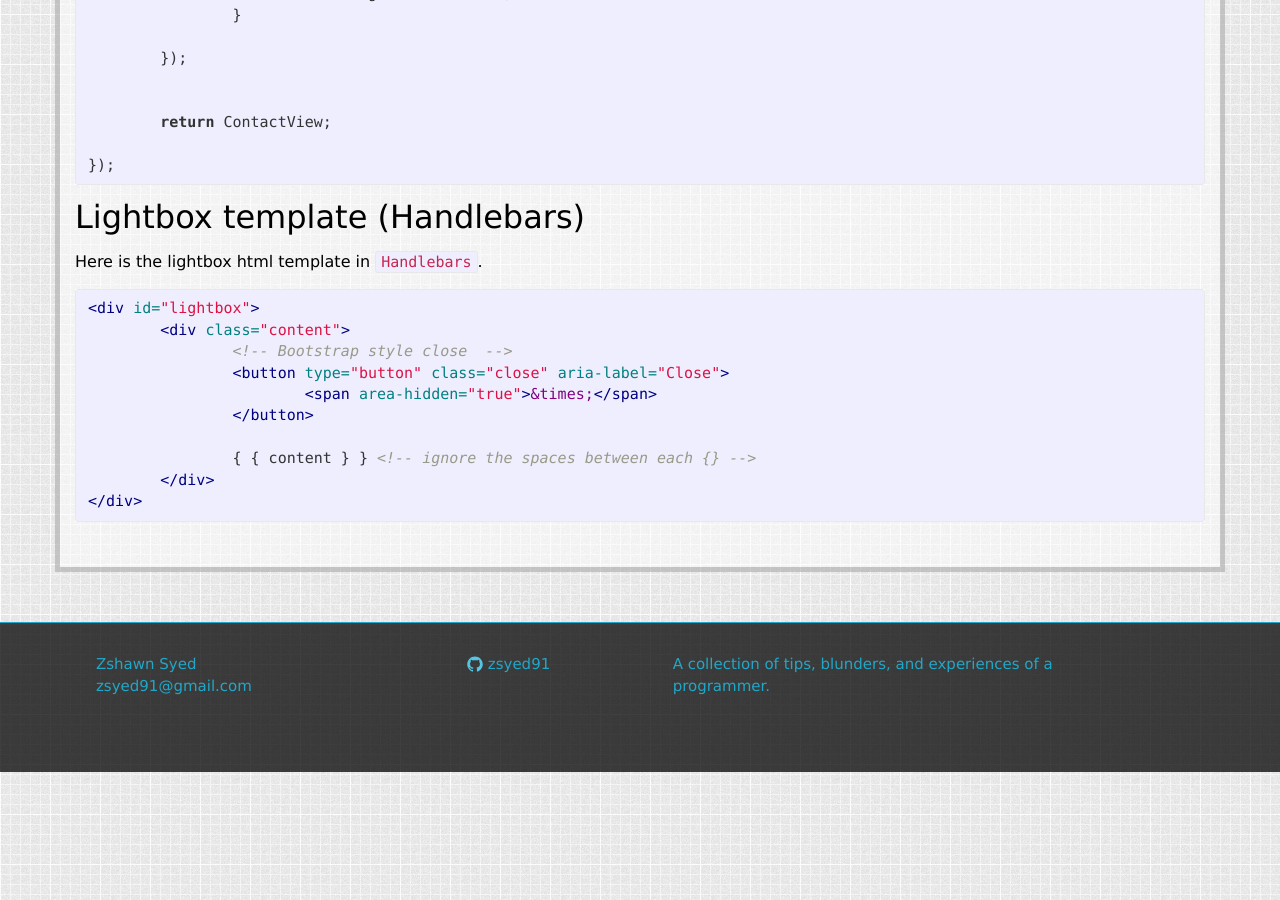
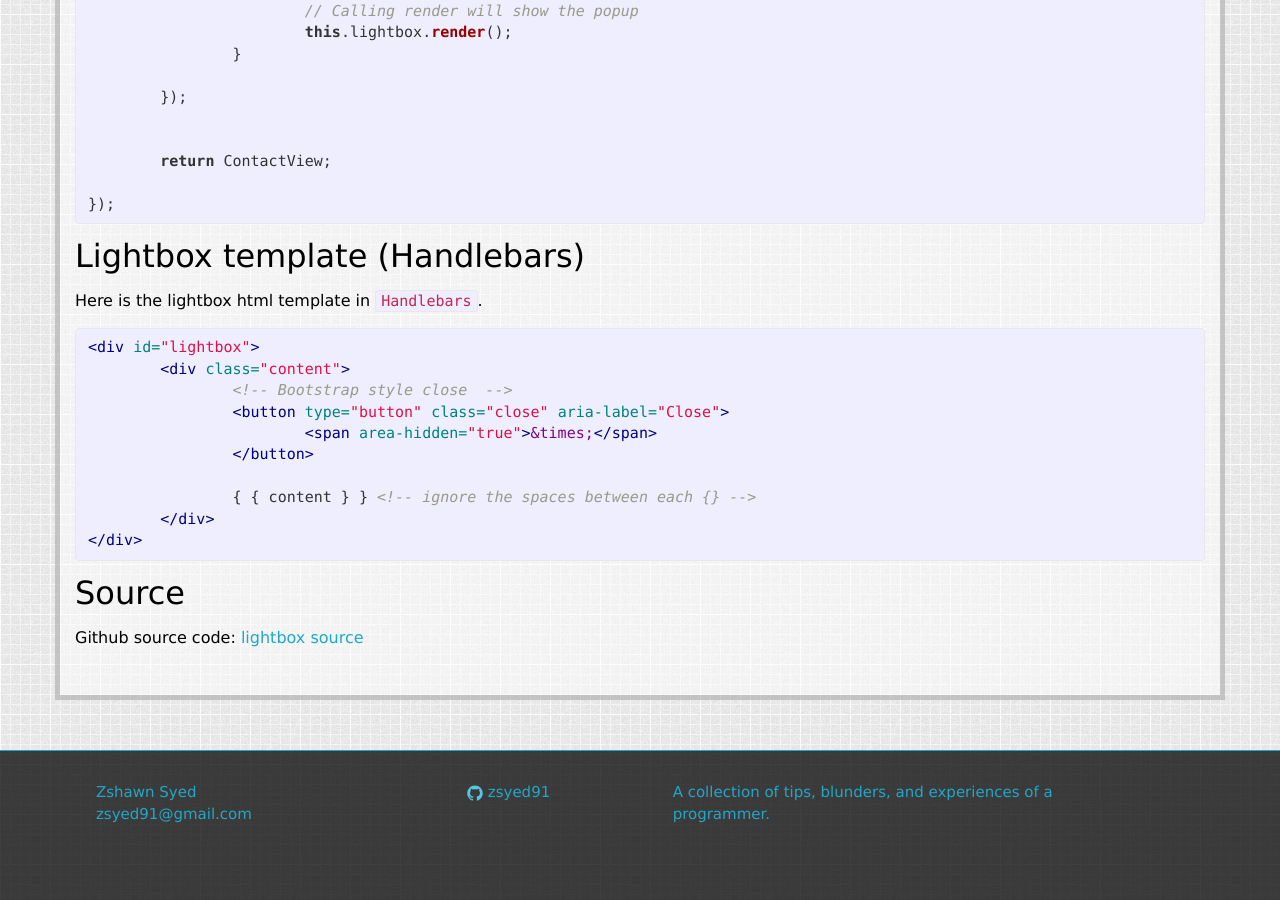
Before and after one commit to zsyed91/zsyed91.github.io, a Jekyll site: the page built from _posts/2015-5-1-simple-css-lightbox.markdown, in a window 1280 px wide and 900 px high, scrolled down 3386 px. Built offline with Jekyll 4.4.1, drawn with Linux system fonts in a browser that asks for light colours; some of the changed text lies outside the part shown.

Commit message:
Add link to github

```diff
--- a/_posts/2015-5-1-simple-css-lightbox.markdown
+++ b/_posts/2015-5-1-simple-css-lightbox.markdown
@@ -6,6 +6,8 @@ summary: Simply lightbox with SASS and making it a Backbone component
 
 
 Sometimes I want to have a simple popup without having to bust out the full JQuery UI dialog widget. Using a little bit of SASS and HTML, we can create a simple popup/lightbox widget and convert it into a Backbone component so our code is DRY.
+
+Here is the link to the [source](https://github.com/zsyed91/lightbox)
 
 
 ## The HTML
@@ -198,3 +200,8 @@ Here is the lightbox html template in `Handlebars`.
 </div>
 
 {% endhighlight %}
+
+
+## Source
+
+Github source code: [lightbox source](https://github.com/zsyed91/lightbox)
```
